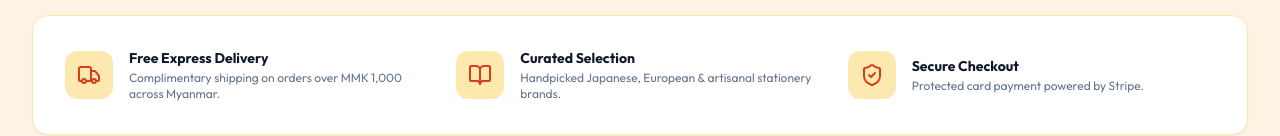
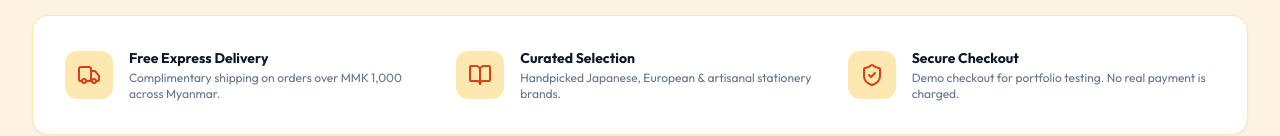
Before and after one commit to Aung422001/merbolo-stationery-store, a React (Vite) app in the folder frontend/: page / in a window 1280 px wide. Shown: the part 691-827 px from the top of the page. Built offline with nearby package versions, Linux system fonts and the light colour scheme; no server answers.

Commit message:
fix(staging): label demo checkout accurately on storefront

```diff
--- a/frontend/src/pages/Home.jsx
+++ b/frontend/src/pages/Home.jsx
@@ -184,7 +184,7 @@ export const Home = () => {
             </div>
             <div>
               <h4 className="font-bold text-slate-900 text-sm">Secure Checkout</h4>
-              <p className="text-xs text-slate-500 mt-0.5">Protected card payment powered by Stripe.</p>
+              <p className="text-xs text-slate-500 mt-0.5">Demo checkout for portfolio testing. No real payment is charged.</p>
             </div>
           </div>
         </div>
```
